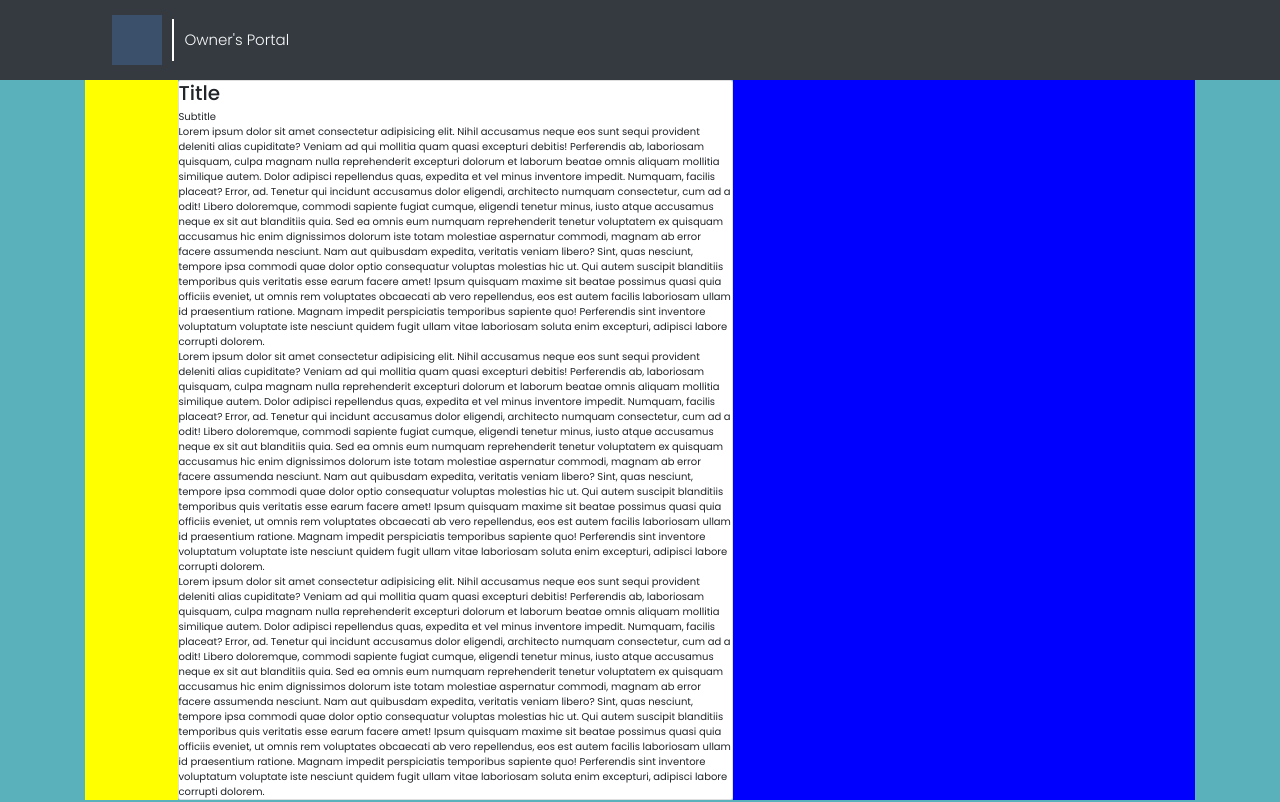
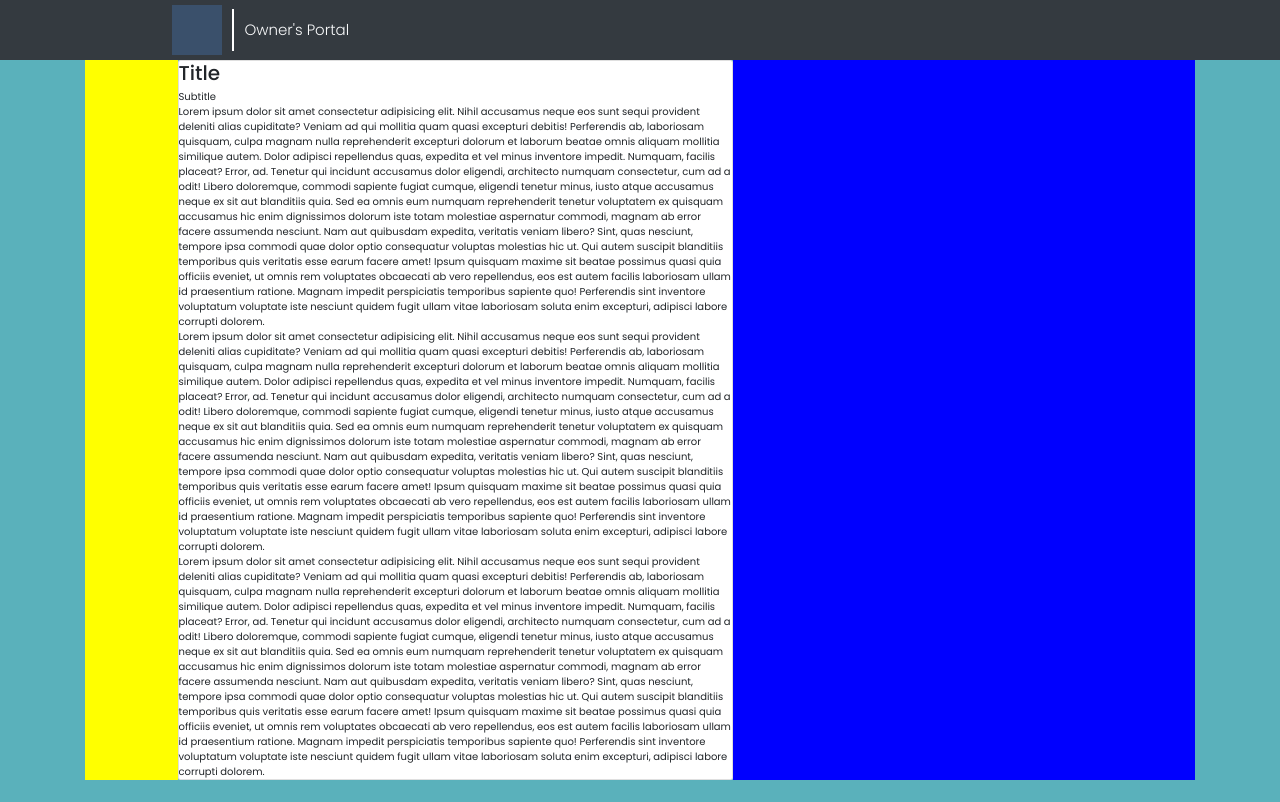
Before and after one commit to Yuugen64/Boostrap5_KnowledgeCheck, a website: page index.html in a window 1280 px wide. Shown: the top 802 px of the page. Drawn offline with nearby package versions, Linux system fonts and the light colour scheme.

Commit message:
[Fixed Header]:: Finally figured out why the header wasn't extending all the way across the screen - html, body not auto filling the entire page for some reason...

```diff
--- a/index.html
+++ b/index.html
@@ -28,18 +28,33 @@
 
   <body>
     <!--Header Area-->
-    <nav class="navbar navbar-extend bg-dark" style="width: 100%; height: 10vh">
-      <div class="d-flex flex-row">
-        <div class="box"></div>
+    <div class="navbar navbar-extend bg-dark" style="min-height:fit-content;">
+        <div class="container">
+            <div class="row">
 
-        <div class="text-light d-flex align-items-center">
-          <p class="brand-styling">Owner's Portal</p>
+                <!--Icon Placeholder-->
+                <div class="box"></div>
+
+                <!--Title Text-->
+                <div class="text-light d-flex align-items-center">
+                    <p class="brand-styling">Owner's Portal</p>
+                </div>
+            </div>
+        </div>
+    </div>
+
+    <!--
+    <div class="top-bar">
+        <div class="row bg-dark text-light">
+          <div class="col-12">
+            <p>This works!</p>
+          </div>
         </div>
       </div>
-    </nav>
+    -->
 
     <!--Main Container-->
-    <div class="container" style="width: 100vw; min-height: 100vh;">
+    <div class="container">
       <!--Card Area-->
       <div class="container-fluid">
         <div class="row row-cols-3">
--- a/style.css
+++ b/style.css
@@ -1,20 +1,17 @@
-*{
+* {
     margin: 0px;
     padding: 0px;
     font-size: 10px;
-    box-sizing: border-box;
+
     font-family: 'Poppins', sans-serif;
 }
 
-html{
+html, body {
+    width: 100%;
     height: 100%;
-}
+    overflow-x: hidden;
 
-body{
     background-color: #5AB1BB;
-
-    display: flex;
-    flex-direction: column;
 }
 
 .box{
```
